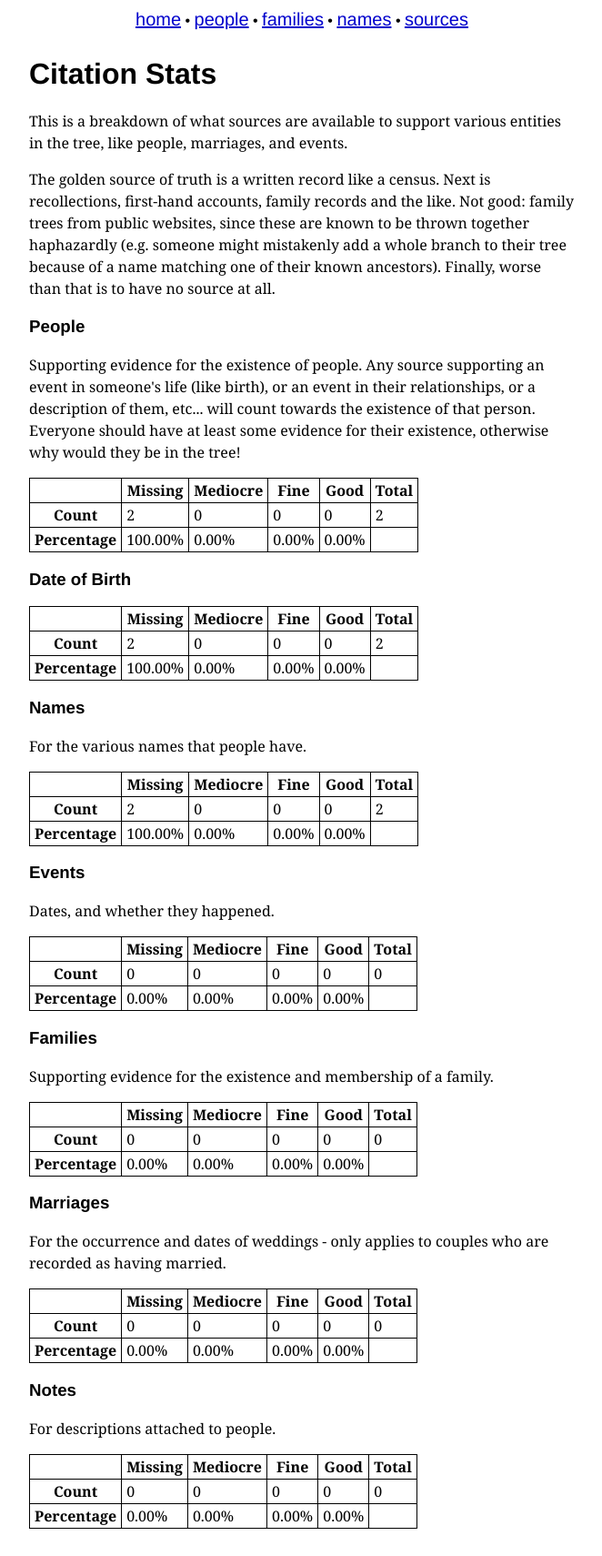
After one commit to Kevinpgalligan/genegenie, a Flask app: page /citestats.html in a window 1280 px wide. The commit adds this page. Shown: the whole page at 91% size, without its empty margins (308-970 px from the left). Run offline with Flask 3, Linux system fonts and the light colour scheme.

Commit message:
Citation stats.

```diff
--- a/app.py
+++ b/app.py
@@ -19,7 +19,7 @@ CITE_LETTERS = "abcdefghijklmnopqrstuvwxyz"
 class Gender(Enum):
     MALE = 1
     FEMALE = 2
-    OTHER = 2
+    OTHER = 3
 
 class SourceType(Enum):
     # Someone's recollections, from talking to them.
@@ -32,6 +32,12 @@ class SourceType(Enum):
     WEB = 4
     # Only for mistakes.
     UNKNOWN = 5
+
+class SourceQuality(Enum):
+    GOOD = 1
+    FINE = 2
+    MEDIOCRE = 3
+    MISSING = 4
 
 def parse_source_type(name: str) -> SourceType:
     try:
@@ -156,6 +162,31 @@ class PersonInfo:
     generation_number: Optional[int]
     bio_cites: List[Cite]
 
+@dataclass
+class CiteStats:
+    count: int = 0
+    good: int = 0
+    fine: int = 0
+    mediocre: int = 0
+    missing: int = 0
+
+    def record(self, q: SourceQuality):
+        self.count += 1
+        if q == SourceQuality.GOOD:
+            self.good += 1
+        elif q == SourceQuality.FINE:
+            self.fine += 1
+        elif q == SourceQuality.MEDIOCRE:
+            self.mediocre += 1
+        elif q == SourceQuality.MISSING:
+            self.missing += 1
+        else:
+            raise Exception("Unknown source quality type.")
+
+    def record_missing(self):
+        self.count += 1
+        self.missing += 1
+
 def format_child_row(child_id: str, relation_type, date_markers=True) -> str:
     return (format_person_row(child_id, date_markers=date_markers)
             + f"<td>{relation_type}</td>")
@@ -190,7 +221,7 @@ def format_cite(s: str, cites: List[Cite], page_cites: PageCites) -> str:
             label = page_cites.get_cite_label(cite)
             if label not in already_added:
                 parts.append(f"<a class='citelink' href='#cite{label}'>")
-                parts.append(f"<sup class='{get_cite_class(src.source_type)}'>")
+                parts.append(f"<sup class='{get_cite_class(src)}'>")
                 parts.append(f"[{label}]")
                 parts.append("</sup>")
                 parts.append("</a>")
@@ -263,7 +294,7 @@ def format_cite_section(page_cites: PageCites) -> str:
     for src in page_cites.srclist:
         src_number = page_cites.get_src_number(src)
         parts.append(f"<p><span id='cite{src_number}' class='person-citation'>")
-        parts.append(f"<span class='{get_cite_class(src.source_type)}'>[{src_number}]</span> ")
+        parts.append(f"<span class='{get_cite_class(src)}'>[{src_number}]</span> ")
         parts.append(src.title)
 
         parts.append(f" <a href='/source/{src.gramps_id}.html'>(source page)</a>")
@@ -273,10 +304,40 @@ def format_cite_section(page_cites: PageCites) -> str:
         parts.append("</p>")
     return "".join(parts)
 
-def get_cite_class(src_type: SourceType) -> str:
-    if src_type in [SourceType.PRIMARY, SourceType.WEB]:
+def format_citation_stats(stats: CiteStats) -> str:
+    parts = ["""<table class='bordered-centered-table'>
+<tr><td></td><th>Missing</th><th>Mediocre</th><th>Fine</th><th>Good</th><th>Total</th></tr>
+<tr><th>Count</th>"""]
+    ns = [stats.missing, stats.mediocre, stats.fine, stats.good, stats.count]
+    for n in ns:
+        parts.append(f"<td>{n}</td>")
+    parts.append("</tr>")
+    parts.append("<tr><th>Percentage</th>")
+    for n in ns[:-1]:
+        pct = (100.0*(n/stats.count)) if stats.count > 0 else 0
+        parts.append(f"<td>{pct:.2f}%</td>")
+    parts.append("</tr>")
+    parts.append("</table>")
+    return "".join(parts)
+
+def get_source_quality(src: Source) -> str:
+    t = src.source_type
+    if t in [SourceType.PRIMARY, SourceType.WEB]:
+        return SourceQuality.GOOD
+    elif t == SourceType.RECOLLECTIONS:
+        return SourceQuality.FINE
+    elif t == SourceType.TREE:
+        # Other trees are often built from other people's shoddy
+        # research, they might be splicing together random trees
+        # on Ancestry.
+        return SourceQuality.MEDIOCRE
+    return SourceQuality.MISSING
+
+def get_cite_class(src: Source) -> str:
+    q = get_source_quality(src)
+    if q == SourceQuality.GOOD:
         return "citegood"
-    elif src_type in [SourceType.RECOLLECTIONS, SourceType.TREE]:
+    elif q in [SourceQuality.FINE, SourceQuality.MEDIOCRE]:
         return "citeokay"
     return "citebad"
 
@@ -568,6 +629,16 @@ def gather_people_stats(people: List[PersonInfo]):
         count_generations(person)
     propagate_generations(people[0], people[0].generation_number, set())
 
+def best_cite_quality(cites: List[Cite]) -> SourceQuality:
+    if not cites:
+        return SourceQuality.MISSING
+    best = get_source_quality(cites[0].source)
+    for cite in cites:
+        q = get_source_quality(cite.source)
+        if q.value < best.value:
+            best = q
+    return best
+
 def count_ancestors(person: PersonInfo) -> int:
     global people_map
     if not person.num_ancestors:
@@ -677,6 +748,7 @@ app.jinja_env.globals.update(
     format_notes_table=format_notes_table,
     format_names_index=format_names_index,
     format_cite_section=format_cite_section,
+    format_citation_stats=format_citation_stats,
     render_source_type=render_source_type,
     get_person=get_person,
     EventType=EventType)
@@ -727,6 +799,65 @@ def families_page():
 def names_page():
     return render_template("names.html")
 
+@app.route("/citestats.html")
+def citestats_page():
+    global people, family_map
+
+    peep_stats = CiteStats()
+    birth_stats = CiteStats()
+    name_stats = CiteStats()
+    event_stats = CiteStats()
+    fam_stats = CiteStats()
+    marriage_stats = CiteStats()
+    note_stats = CiteStats()
+
+    for peep in people:
+        # Count someone as having a source for their existence if
+        # they have a citation attached to them or to one of their events.
+        existence_cites = peep.bio_cites[:]
+        for ev in peep.events:
+            existence_cites.extend(ev.cites)
+            event_stats.record(best_cite_quality(ev.cites))
+
+        if peep.birth:
+            birth_stats.record(best_cite_quality(peep.birth.cites))
+        else:
+            birth_stats.record_missing()
+
+        for name in peep.names:
+            name_stats.record(best_cite_quality(name.cites))
+            existence_cites.extend(name.cites)
+
+        for note in peep.notes:
+            note_stats.record(best_cite_quality(note.cites))
+            existence_cites.extend(note.cites)
+
+        for fam in peep.families_as_partner:
+            for ev in fam.events:
+                existence_cites.extend(ev.cites)
+        peep_stats.record(best_cite_quality(existence_cites))
+
+    for fam in family_map.values():
+        fam_stats.record(best_cite_quality(fam.cites))
+        has_marriage_event = False
+        for ev in fam.events:
+            event_stats.record(best_cite_quality(ev.cites))
+            if ev.event_type == EventType.MARRIAGE:
+                marriage_stats.record(best_cite_quality(ev.cites))
+                has_marriage_event = True
+        if (fam.relationship_type == "Married") and not has_marriage_event:
+            marriage_stats.record_missing()
+
+    return render_template(
+        "citestats.html",
+        peep_stats=peep_stats,
+        birth_stats=birth_stats,
+        name_stats=name_stats,
+        event_stats=event_stats,
+        fam_stats=fam_stats,
+        marriage_stats=marriage_stats,
+        note_stats=note_stats)
+
 def main():
     parser = argparse.ArgumentParser()
     parser.add_argument(
--- /dev/null
+++ b/templates/citestats.html
@@ -0,0 +1,36 @@
+{% extends "base.html" %}
+{% block title %} Citation Stats {% endblock title %}
+{% block content %}
+<h1>Citation Stats</h1>
+<p>This is a breakdown of what sources are available to support various entities in the tree, like people, marriages, and events.</p>
+
+<p>The golden source of truth is a written record like a census. Next is recollections, first-hand accounts, family records and the like. Not good: family trees from public websites, since these are known to be thrown together haphazardly (e.g. someone might mistakenly add a whole branch to their tree because of a name matching one of their known ancestors). Finally, worse than that is to have no source at all.</p>
+
+<h3>People</h3>
+<p>Supporting evidence for the existence of people. Any source supporting an event in someone's life (like birth), or an event in their relationships, or a description of them, etc... will count towards the existence of that person. Everyone should have at least some evidence for their existence, otherwise why would they be in the tree!</p>
+{{ format_citation_stats(peep_stats)|safe }}
+
+<h3>Date of Birth</h3>
+{{ format_citation_stats(birth_stats)|safe }}
+
+<h3>Names</h3>
+<p>For the various names that people have.</p>
+{{ format_citation_stats(name_stats)|safe }}
+
+<h3>Events</h3>
+<p>Dates, and whether they happened.</p>
+{{ format_citation_stats(event_stats)|safe }}
+
+<h3>Families</h3>
+<p>Supporting evidence for the existence and membership of a family.</p>
+{{ format_citation_stats(fam_stats)|safe }}
+
+<h3>Marriages</h3>
+<p>For the occurrence and dates of weddings - only applies to couples who are recorded as having married.</p>
+{{ format_citation_stats(marriage_stats)|safe }}
+
+<h3>Notes</h3>
+<p>For descriptions attached to people.</p>
+{{ format_citation_stats(note_stats)|safe }}
+
+{% endblock content %}
--- a/templates/person.html
+++ b/templates/person.html
@@ -57,7 +57,7 @@
 <p class="indent">(not known)</p>
 {% endif %}
 
-<p><i>Was partnered with these people:</i></p>
+<p><i>Had the following partners:</i></p>
 {% if person.families_as_partner %}
 {% for fam in person.families_as_partner %}
 <p>
```
Also changed, not shown: README.md.
